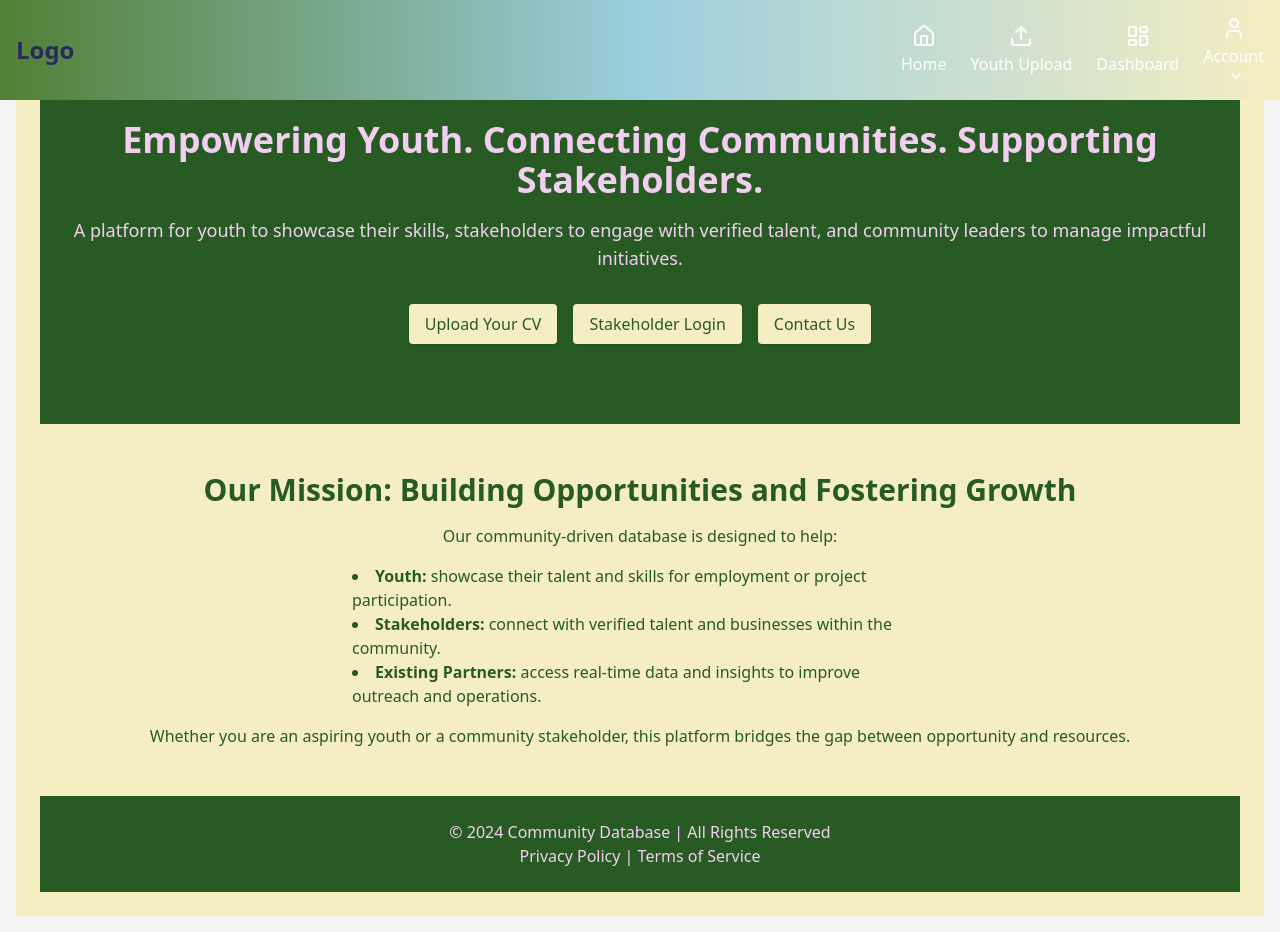
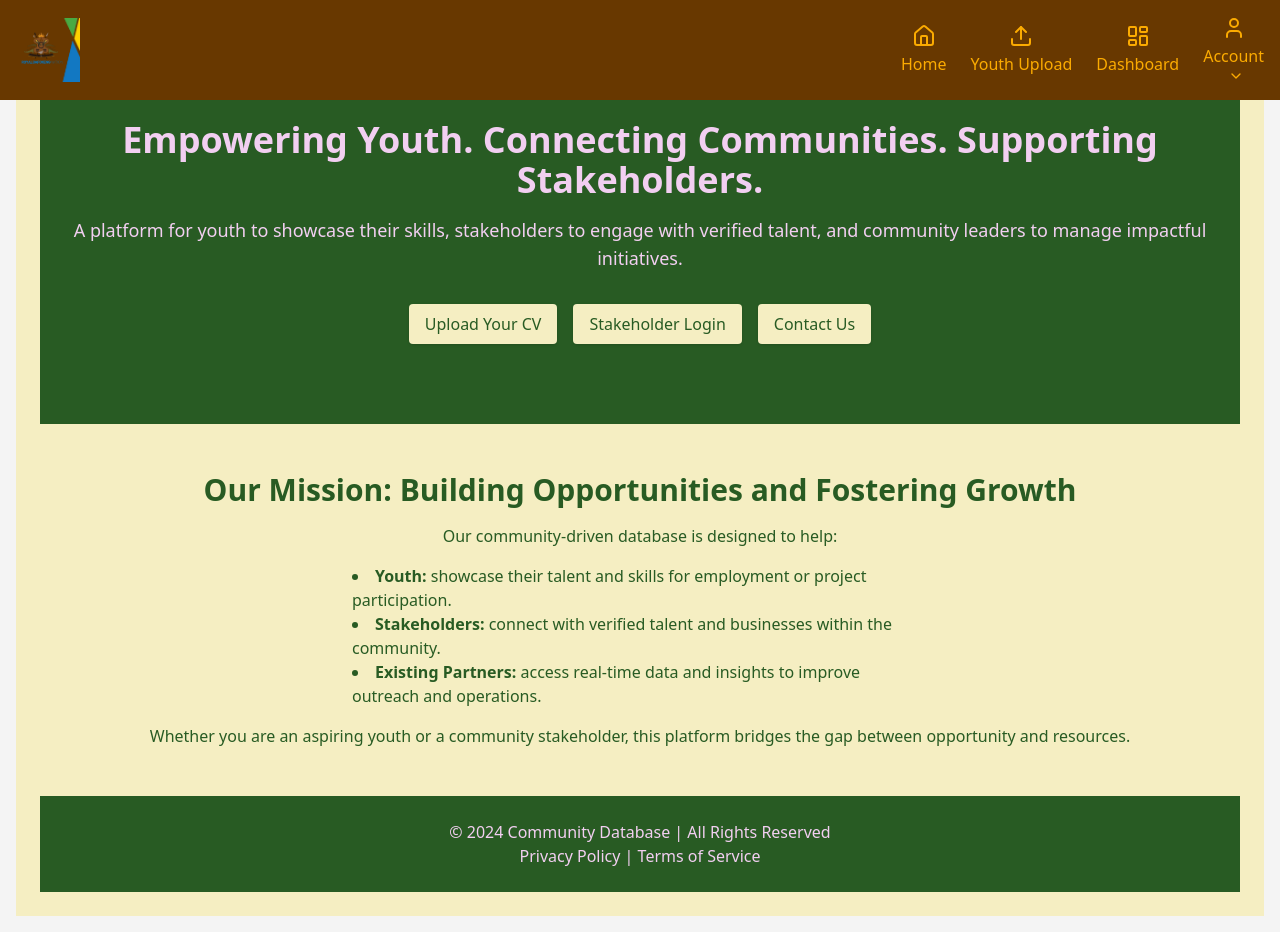
Before and after one commit to Nathilanzi/Database, a React (Vite) app in the folder vite-project/: page / in a window 1280 px wide. Built offline with nearby package versions, Linux system fonts and the light colour scheme.

Commit message:
Add: Logo and Theme colors

```diff
--- a/vite-project/src/components/Navbar.jsx
+++ b/vite-project/src/components/Navbar.jsx
@@ -1,10 +1,17 @@
 import React, { useState, useEffect } from "react";
 import { Link } from "react-router-dom";
-import { Menu, X, ChevronDown, Home, Upload, LayoutDashboard, User } from "lucide-react"; // Added icons
+import {
+  Menu,
+  X,
+  ChevronDown,
+  Home,
+  Upload,
+  LayoutDashboard,
+  User,
+} from "lucide-react";
 
 const Navbar = () => {
   const [isOpen, setIsOpen] = useState(false);
-  const [isDropdownOpen, setIsDropdownOpen] = useState(false);
   const [isScrolled, setIsScrolled] = useState(false);
 
   // Change Navbar style on scroll
@@ -25,49 +32,53 @@ const Navbar = () => {
     <nav
       className={`navbar fixed top-0 left-0 right-0 z-50 p-4 transition-all duration-300 ${
         isScrolled
-          ? "bg-white/30 backdrop-blur-lg shadow-lg"
-          : "bg-gradient-to-r from-[#518035] via-[#9CCEDD] to-[#F5EEC2]"
+          ? "bg-brown-800/80 shadow-md backdrop-blur-lg"
+          : "bg-[#683800]"
       }`}
     >
       <div className="container mx-auto">
         <div className="flex justify-between items-center">
-          <Link to="/" className="text-2xl font-bold text-[#2A2A5A]">
-            Logo
+          <Link to="/" className="flex items-center">
+            <img
+              src="RoyalBafokeng.png" // Replace with your logo image path
+              alt="Logo"
+              className="h-12 w-auto md:h-16 md:w-auto object-contain" // Adjusted for larger size
+            />
           </Link>
 
           {/* Desktop Menu */}
           <div className="hidden md:flex items-center space-x-6">
             <Link
               to="/"
-              className="text-white flex flex-col items-center hover:text-[#187ABF] transition-colors duration-300"
+              className="text-[#fbab01] flex flex-col items-center hover:text-[#456703] transition-colors duration-300"
             >
-              <Home className="h-6 w-6 mb-1" /> {/* Icon for Home */}
+              <Home className="h-6 w-6 mb-1" />
               Home
             </Link>
             <Link
               to="/youthupload"
-              className="text-white flex flex-col items-center hover:text-[#187ABF] transition-colors duration-300"
+              className="text-[#fbab01] flex flex-col items-center hover:text-[#456703] transition-colors duration-300"
             >
-              <Upload className="h-6 w-6 mb-1" /> {/* Icon for Youth Upload */}
+              <Upload className="h-6 w-6 mb-1" />
               Youth Upload
             </Link>
             <Link
               to="/dashboard"
-              className="text-white flex flex-col items-center hover:text-[#187ABF] transition-colors duration-300"
+              className="text-[#fbab01] flex flex-col items-center hover:text-[#456703] transition-colors duration-300"
             >
-              <LayoutDashboard className="h-6 w-6 mb-1" /> {/* Icon for Dashboard */}
+              <LayoutDashboard className="h-6 w-6 mb-1" />
               Dashboard
             </Link>
 
             {/* Account with Dropdown */}
             <div className="relative group account-toggle">
               <button
-                className="text-white flex flex-col items-center hover:text-[#187ABF] transition-colors duration-300"
+                className="text-[#fbab01] flex flex-col items-center hover:text-[#456703] transition-colors duration-300"
               >
-                <User className="h-6 w-6 mb-1" /> {/* Icon for Account */}
+                <User className="h-6 w-6 mb-1" />
                 Account <ChevronDown className="ml-1 h-4 w-4" />
               </button>
-              <div className="absolute right-0 mt-2 w-48 bg-white rounded-md shadow-lg py-1 z-10 hidden group-hover:block"> {/* Shows on hover */}
+              <div className="absolute right-0 mt-2 w-48 bg-white rounded-md shadow-lg py-1 z-10 hidden group-hover:block">
                 <Link
                   to="/login"
                   className="block px-4 py-2 text-sm text-gray-700 hover:bg-gray-100"
@@ -88,13 +99,9 @@ const Navbar = () => {
           <div className="md:hidden">
             <button
               onClick={() => setIsOpen(!isOpen)}
-              className="text-white hover:text-[#187ABF]"
+              className="text-[#fbab01] hover:text-[#456703]"
             >
-              {isOpen ? (
-                <X className="h-6 w-6" />
-              ) : (
-                <Menu className="h-6 w-6" />
-              )}
+              {isOpen ? <X className="h-6 w-6" /> : <Menu className="h-6 w-6" />}
             </button>
           </div>
         </div>
@@ -104,38 +111,31 @@ const Navbar = () => {
           <div className="mt-4 md:hidden">
             <Link
               to="/"
-              className=" py-2 text-white flex flex-col items-center hover:text-[#187ABF] transition-colors duration-300"
+              className="py-2 text-[#fbab01] flex flex-col items-center hover:text-[#456703] transition-colors duration-300"
             >
               <Home className="h-6 w-6 mb-1" />
               Home
             </Link>
             <Link
               to="/youthupload"
-              className=" py-2 text-white flex flex-col items-center hover:text-[#187ABF] transition-colors duration-300"
+              className="py-2 text-[#fbab01] flex flex-col items-center hover:text-[#456703] transition-colors duration-300"
             >
               <Upload className="h-6 w-6 mb-1" />
               Youth Upload
             </Link>
             <Link
               to="/dashboard"
-              className=" py-2 text-white flex flex-col items-center hover:text-[#187ABF] transition-colors duration-300"
+              className="py-2 text-[#fbab01] flex flex-col items-center hover:text-[#456703] transition-colors duration-300"
             >
               <LayoutDashboard className="h-6 w-6 mb-1" />
               Dashboard
             </Link>
             <Link
               to="/login"
-              className=" py-2 text-white flex flex-col items-center hover:text-[#187ABF] transition-colors duration-300"
+              className="py-2 text-[#fbab01] flex flex-col items-center hover:text-[#456703] transition-colors duration-300"
             >
               <User className="h-6 w-6 mb-1" />
               Log In
-            </Link>
-            <Link
-              to="/signup"
-              className=" py-2 text-white flex flex-col items-center hover:text-[#187ABF] transition-colors duration-300"
-            >
-              <User className="h-6 w-6 mb-1" />
-              Sign Up
             </Link>
           </div>
         )}
```
Also changed, not shown: vite-project/public/RoyalBafokeng.png (added).
